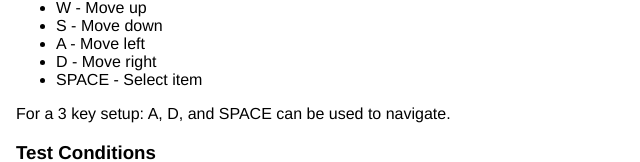
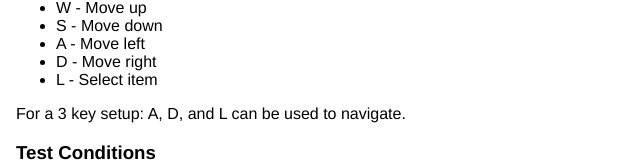
Before and after one commit to Connmann/W6-Switch_Control, a plain HTML site: page index.html in a window 1280 px wide. Shown: the part 643-805 px from the top of the page, without its empty margins (0-640 px from the left). Drawn offline with nearby package versions, Linux system fonts and the light colour scheme.

Commit message:
Changes selection key from Space to L

```diff
--- a/calculator.js
+++ b/calculator.js
@@ -110,7 +110,7 @@ $(document).keypress(function(event) {
 	else if (event.key == "d") {
 		selectNext();
 	}
-	else if (event.key == " ") {
+	else if (event.key == "l") {
 		clickSelectedItem();
 	}
 })
--- a/index.html
+++ b/index.html
@@ -46,9 +46,9 @@
 					<li>S - Move down</li>
 					<li>A - Move left</li>
 					<li>D - Move right</li>
-					<li>SPACE - Select item</li>
+					<li>L - Select item</li>
 				</ul>
-				<p>For a 3 key setup: A, D, and SPACE can be used to navigate.</p>
+				<p>For a 3 key setup: A, D, and L can be used to navigate.</p>
 
 			<h3>Test Conditions</h3>
 			<p>The calcuator was tested by inputting a sequence of 5 operations (separated by a C button press) using a 5 key setup and a 3 key setup as described above. A stopwatch was used to time the input using both setups</p>
```
